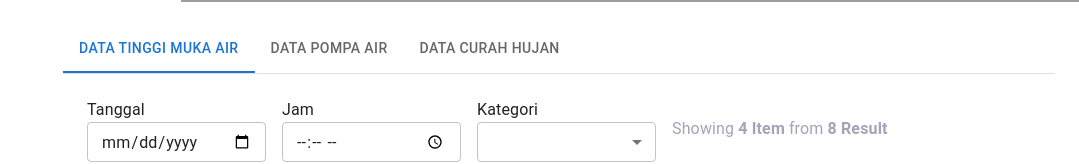
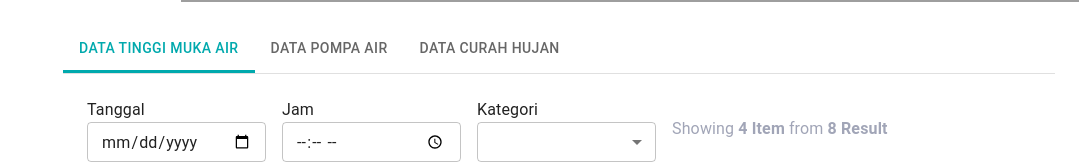
Before and after one commit to ery2611/Smart-RW, a React (Create React App) app: page /WargaEWS in a window 1280 px wide. Shown: the part 470-634 px from the top of the page, without its empty margins (201-1280 px from the left). Built offline with nearby package versions, Linux system fonts and the light colour scheme; grey boxes are pictures that could not be loaded.

Commit message:
little changes

```diff
--- a/src/Pages/WargaEWS/Index.js
+++ b/src/Pages/WargaEWS/Index.js
@@ -72,6 +72,15 @@ const WargaEWS = () => {
               <TabList
                 onChange={handleChange}
                 aria-label="lab API tabs example"
+                sx={{
+                  "& .MuiTabs-indicator": {
+                    backgroundColor: "#00A9AD",
+                    height: 3,
+                  },
+                  "& .MuiTab-root.Mui-selected": {
+                    color: "#00A9AD",
+                  },
+                }}
               >
                 <Tab label="DATA TINGGI MUKA AIR" value="1" />
                 <Tab label="DATA POMPA AIR" value="2" />
```
